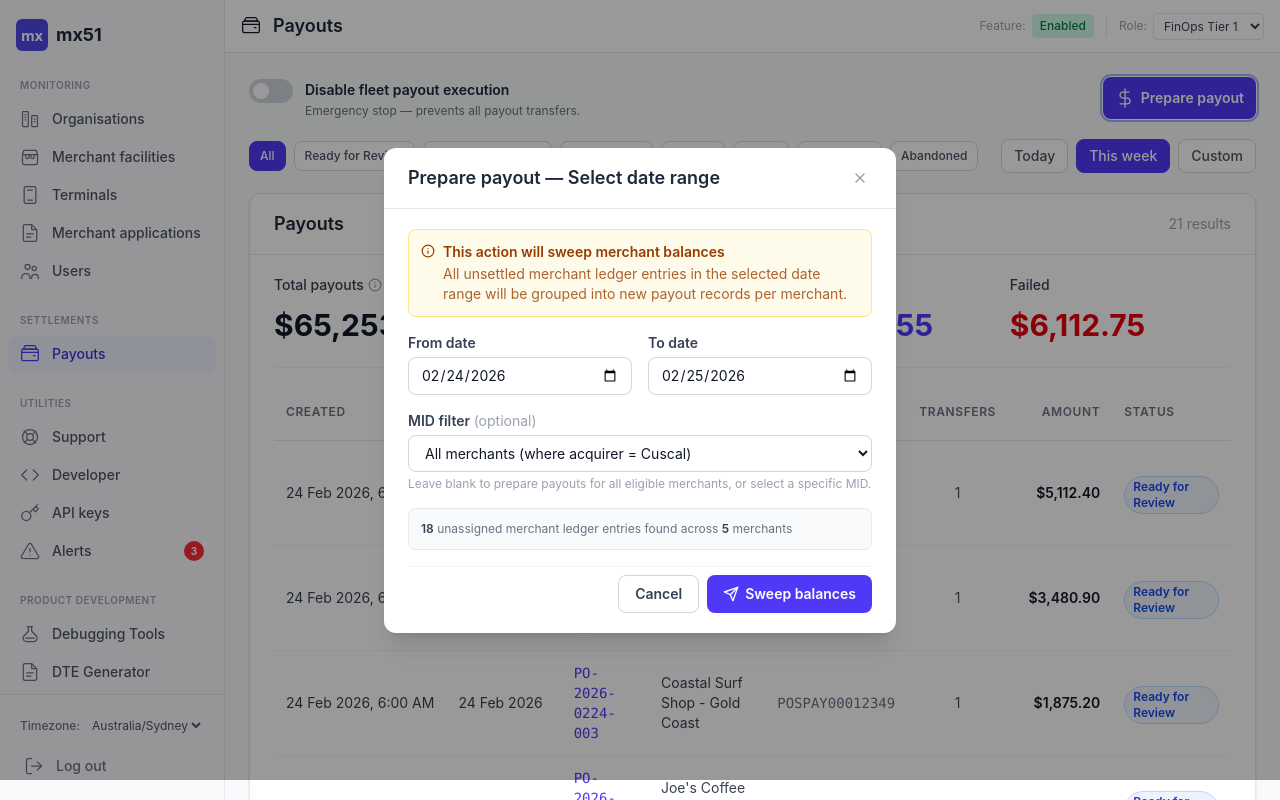
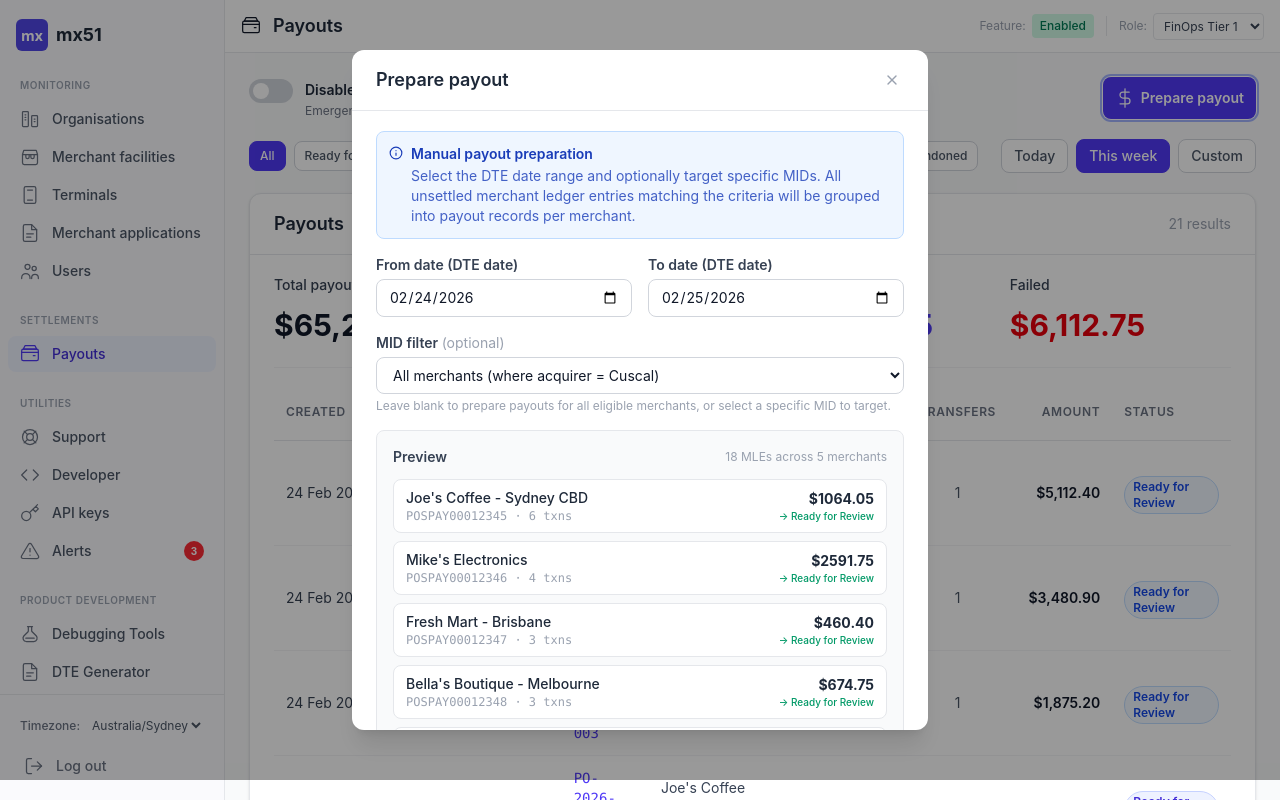
Before and after one commit to eeyern-mx51/msp-settlement-ledger, a React (Vite) app: page / in a window 1280 px wide. Both pictures are taken after a click on the button "Prepare payout". Built offline with nearby package versions, Linux system fonts and the light colour scheme.

Commit message:
Altering the prepare payout flow

```diff
--- a/src/MSPDashboard.jsx
+++ b/src/MSPDashboard.jsx
@@ -600,13 +600,10 @@ const mockUnassignedMLEs = [
 
 function PreparePayoutDialog({ open, onClose, onCreatePayouts, unassignedMLEs: mlePool, preselectedMid }) {
   const allMLEs = mlePool || mockUnassignedMLEs;
-  const [step, setStep] = useState(1); // 1=date select, 2=sweep animation, 3=confirm
+  const [step, setStep] = useState(1); // 1=parameters, 2=confirm
   const [fromDate, setFromDate] = useState("2026-02-24");
   const [toDate, setToDate] = useState("2026-02-25");
   const [selectedMid, setSelectedMid] = useState(preselectedMid || "");
-  const [sweepPhase, setSweepPhase] = useState("idle"); // idle, scanning, grouping, done
-  const [scannedCount, setScannedCount] = useState(0);
-  const [movedMLEs, setMovedMLEs] = useState(new Set());
   const [confirmed, setConfirmed] = useState(false);
   const [creating, setCreating] = useState(false);
   const { addToast } = useToast();
@@ -616,6 +613,7 @@ function PreparePayoutDialog({ open, onClose, onCreatePayouts, unassignedMLEs: m
 
   // Filter MLEs by selected date range + optional MID
   const filteredMLEs = allMLEs.filter((mle) => mle.date >= fromDate && mle.date <= toDate && (!selectedMid || mle.mid === selectedMid));
+
   // Group by merchant
   const merchantGroups = {};
   filteredMLEs.forEach((mle) => {
@@ -627,38 +625,8 @@ function PreparePayoutDialog({ open, onClose, onCreatePayouts, unassignedMLEs: m
 
   // Reset on close/open
   useEffect(() => {
-    if (open) { setStep(1); setSweepPhase("idle"); setScannedCount(0); setMovedMLEs(new Set()); setConfirmed(false); setCreating(false); setSelectedMid(preselectedMid || ""); }
+    if (open) { setStep(1); setConfirmed(false); setCreating(false); setSelectedMid(preselectedMid || ""); }
   }, [open, preselectedMid]);
-
-  // Sweep animation controller
-  const startSweep = () => {
-    setStep(2);
-    setSweepPhase("scanning");
-    setScannedCount(0);
-    setMovedMLEs(new Set());
-
-    // Phase 1: Scanning — count up
-    let count = 0;
-    const scanInterval = setInterval(() => {
-      count++;
-      setScannedCount(count);
-      if (count >= filteredMLEs.length) {
-        clearInterval(scanInterval);
-        setSweepPhase("grouping");
-        // Phase 2: Group — move MLEs one-by-one to the right
-        let moveIdx = 0;
-        const moveInterval = setInterval(() => {
-          if (moveIdx < filteredMLEs.length) {
-            setMovedMLEs((prev) => new Set([...prev, filteredMLEs[moveIdx].id]));
-            moveIdx++;
-          } else {
-            clearInterval(moveInterval);
-            setTimeout(() => setSweepPhase("done"), 400);
-          }
-        }, 120);
-      }
-    }, 80);
-  };
 
   const handleCreate = () => {
     setCreating(true);
@@ -679,125 +647,68 @@ function PreparePayoutDialog({ open, onClose, onCreatePayouts, unassignedMLEs: m
         status: g.total <= 0 ? "Completed" : "Ready for Review",
       }));
       onCreatePayouts(newPayouts);
-      addToast({ type: "success", title: "Payouts created", message: `${newPayouts.length} new payout${newPayouts.length > 1 ? "s" : ""} prepared for review.` });
+      addToast({ type: "success", title: "Payouts created", message: `${newPayouts.length} new payout${newPayouts.length > 1 ? "s" : ""} prepared and set to Ready for Review.` });
       onClose();
-    }, 1500);
+    }, 800);
   };
 
   if (!open) return null;
 
   return (
-    <Modal open={open} onClose={onClose} title={step === 1 ? "Prepare payout — Select date range" : step === 2 ? "Prepare payout — Sweeping balances" : "Prepare payout — Confirm"}>
+    <Modal open={open} onClose={onClose} title={step === 1 ? "Prepare payout" : "Prepare payout — Confirm"} width="max-w-xl">
       <div className="space-y-4">
-        {/* ── Step 1: Date range ── */}
+        {/* ── Step 1: Parameters ── */}
         {step === 1 && (<>
-          <Alert type="warning" title="This action will sweep merchant balances">All unsettled merchant ledger entries in the selected date range will be grouped into new payout records per merchant.</Alert>
+          <Alert type="info" title="Manual payout preparation">Select the DTE date range and optionally target specific MIDs. All unsettled merchant ledger entries matching the criteria will be grouped into payout records per merchant.</Alert>
           <div className="grid grid-cols-2 gap-4">
-            <div><label className="block text-sm font-semibold text-gray-700 mb-1">From date</label><input type="date" value={fromDate} onChange={(e) => setFromDate(e.target.value)} className="w-full text-sm border border-gray-300 rounded-lg px-3 py-2 focus:ring-2 focus:ring-indigo-200 focus:border-indigo-400" /></div>
-            <div><label className="block text-sm font-semibold text-gray-700 mb-1">To date</label><input type="date" value={toDate} onChange={(e) => setToDate(e.target.value)} className="w-full text-sm border border-gray-300 rounded-lg px-3 py-2 focus:ring-2 focus:ring-indigo-200 focus:border-indigo-400" /></div>
+            <div><label className="block text-sm font-semibold text-gray-700 mb-1">From date (DTE date)</label><input type="date" value={fromDate} onChange={(e) => setFromDate(e.target.value)} className="w-full text-sm border border-gray-300 rounded-lg px-3 py-2 focus:ring-2 focus:ring-indigo-200 focus:border-indigo-400" /></div>
+            <div><label className="block text-sm font-semibold text-gray-700 mb-1">To date (DTE date)</label><input type="date" value={toDate} onChange={(e) => setToDate(e.target.value)} className="w-full text-sm border border-gray-300 rounded-lg px-3 py-2 focus:ring-2 focus:ring-indigo-200 focus:border-indigo-400" /></div>
           </div>
           <div>
             <label className="block text-sm font-semibold text-gray-700 mb-1">MID filter <span className="font-normal text-gray-400">(optional)</span></label>
             <select value={selectedMid} onChange={(e) => setSelectedMid(e.target.value)} className="w-full text-sm border border-gray-300 rounded-lg px-3 py-2 bg-white focus:ring-2 focus:ring-indigo-200 focus:border-indigo-400">
               <option value="">All merchants (where acquirer = Cuscal)</option>
-              {availableMids.map(mid => <option key={mid} value={mid}>{mid} — {allMLEs.find(m => m.mid === mid)?.merchant || mid}</option>)}
+              {availableMids.map(m => <option key={m} value={m}>{m} — {allMLEs.find(x => x.mid === m)?.merchant || m}</option>)}
             </select>
-            <p className="text-xs text-gray-400 mt-1">Leave blank to prepare payouts for all eligible merchants, or select a specific MID.</p>
-          </div>
-          <div className="bg-gray-50 rounded-lg p-3 border border-gray-200">
-            <p className="text-xs text-gray-500"><span className="font-semibold text-gray-700">{filteredMLEs.length}</span> unassigned merchant ledger entr{filteredMLEs.length !== 1 ? "ies" : "y"} found across <span className="font-semibold text-gray-700">{groups.length}</span> merchant{groups.length !== 1 ? "s" : ""}</p>
-          </div>
+            <p className="text-xs text-gray-400 mt-1">Leave blank to prepare payouts for all eligible merchants, or select a specific MID to target.</p>
+          </div>
+
+          {/* Preview summary */}
+          <div className="bg-gray-50 rounded-lg border border-gray-200 p-4 space-y-3">
+            <div className="flex items-center justify-between">
+              <span className="text-sm font-semibold text-gray-700">Preview</span>
+              <span className="text-xs text-gray-400">{filteredMLEs.length} MLE{filteredMLEs.length !== 1 ? "s" : ""} across {groups.length} merchant{groups.length !== 1 ? "s" : ""}</span>
+            </div>
+            {groups.length > 0 ? (
+              <div className="space-y-2">
+                {groups.map((g) => (
+                  <div key={g.mid} className="flex items-center justify-between px-3 py-2 rounded-lg bg-white border border-gray-200">
+                    <div className="min-w-0">
+                      <div className="text-sm font-medium text-gray-800 truncate">{g.merchant}</div>
+                      <div className="text-xs text-gray-400 font-mono">{g.mid} · {g.mles.length} txn{g.mles.length > 1 ? "s" : ""}</div>
+                    </div>
+                    <div className="text-right flex-shrink-0">
+                      <div className="text-sm font-bold text-gray-800">${g.total.toFixed(2)}</div>
+                      <div className={`text-[10px] font-medium ${g.total <= 0 ? "text-amber-600" : "text-emerald-600"}`}>{g.total <= 0 ? "Zero/negative — auto-complete" : "→ Ready for Review"}</div>
+                    </div>
+                  </div>
+                ))}
+              </div>
+            ) : (
+              <p className="text-sm text-gray-400 text-center py-2">No transactions found for the selected criteria.</p>
+            )}
+          </div>
+
           <div className="flex justify-end gap-2 pt-2 border-t border-gray-100">
             <Button variant="outline" colorScheme="neutral" size="md" onClick={onClose}>Cancel</Button>
-            <Button variant="solid" colorScheme="brand" size="md" disabled={filteredMLEs.length === 0} onClick={startSweep} leftIcon={<Icons.ArrowSend />}>Sweep balances</Button>
+            <Button variant="solid" colorScheme="brand" size="md" disabled={groups.length === 0} onClick={() => setStep(2)} leftIcon={<Icons.ChevronRight />}>Review &amp; confirm</Button>
           </div>
         </>)}
 
-        {/* ── Step 2: Sweep animation ── */}
+        {/* ── Step 2: Confirmation ── */}
         {step === 2 && (<>
-          {/* Progress bar */}
-          <div className="space-y-2">
-            <div className="flex items-center justify-between text-xs text-gray-500">
-              <span>{sweepPhase === "scanning" ? "Scanning transactions..." : sweepPhase === "grouping" ? "Grouping into payouts..." : "Sweep complete"}</span>
-              <span className="font-mono">{movedMLEs.size}/{filteredMLEs.length}</span>
-            </div>
-            <div className="h-1.5 bg-gray-200 rounded-full overflow-hidden">
-              <div className="h-full bg-indigo-500 rounded-full transition-all duration-200 ease-out" style={{ width: `${filteredMLEs.length > 0 ? (movedMLEs.size / filteredMLEs.length) * 100 : 0}%` }} />
-            </div>
-          </div>
-
-          {/* Two-column layout: Left = unassigned, Right = grouped */}
-          <div className="grid grid-cols-2 gap-4 min-h-[320px]">
-            {/* Left: Unassigned MLEs */}
-            <div className="border border-gray-200 rounded-lg bg-white overflow-hidden">
-              <div className="px-3 py-2 bg-gray-50 border-b border-gray-200 flex items-center gap-2">
-                <div className="w-2 h-2 rounded-full bg-amber-400" />
-                <span className="text-xs font-semibold text-gray-600 uppercase tracking-wide">Unassigned MLEs</span>
-              </div>
-              <div className="p-2 space-y-1 max-h-[280px] overflow-y-auto">
-                {filteredMLEs.map((mle) => {
-                  const isMoved = movedMLEs.has(mle.id);
-                  return (
-                    <div key={mle.id} className={`flex items-center justify-between px-2 py-1.5 rounded text-xs transition-all duration-300 ${isMoved ? "opacity-0 translate-x-8 h-0 py-0 overflow-hidden" : "opacity-100 bg-white"}`}>
-                      <div className="flex items-center gap-2 min-w-0">
-                        <span className="font-mono text-gray-400 text-[10px] w-16 flex-shrink-0">{mle.id}</span>
-                        <span className="truncate text-gray-600">{mle.merchant.split(" - ")[0]}</span>
-                      </div>
-                      <span className={`font-mono flex-shrink-0 ${mle.amount < 0 ? "text-red-600" : "text-gray-800"}`}>{mle.amount < 0 ? "-" : ""}${Math.abs(mle.amount).toFixed(2)}</span>
-                    </div>
-                  );
-                })}
-                {movedMLEs.size === filteredMLEs.length && (
-                  <div className="py-6 text-center text-xs text-gray-400 animate-slide-up">No unassigned transactions remaining</div>
-                )}
-              </div>
-            </div>
-
-            {/* Right: Merchant payout groups */}
-            <div className="border border-gray-200 rounded-lg bg-white overflow-hidden">
-              <div className="px-3 py-2 bg-gray-50 border-b border-gray-200 flex items-center gap-2">
-                <div className="w-2 h-2 rounded-full bg-emerald-400" />
-                <span className="text-xs font-semibold text-gray-600 uppercase tracking-wide">Payout Groups</span>
-              </div>
-              <div className="p-2 space-y-2 max-h-[280px] overflow-y-auto">
-                {groups.map((g) => {
-                  const assignedMLEs = g.mles.filter((mle) => movedMLEs.has(mle.id));
-                  if (assignedMLEs.length === 0) return null;
-                  const groupTotal = assignedMLEs.reduce((s, mle) => s + mle.amount, 0);
-                  return (
-                    <div key={g.mid} className="border border-emerald-200 rounded-lg bg-emerald-50 p-2 animate-slide-up">
-                      <div className="flex items-center justify-between mb-1">
-                        <span className="text-xs font-semibold text-gray-800 truncate">{g.merchant}</span>
-                        <span className="text-xs font-mono font-bold text-emerald-700">${groupTotal.toFixed(2)}</span>
-                      </div>
-                      <div className="space-y-0.5">
-                        {assignedMLEs.map((mle) => (
-                          <div key={mle.id} className="flex items-center justify-between text-[10px] text-gray-500 animate-slide-up">
-                            <span className="flex items-center gap-1"><span className="font-mono">{mle.id}</span><span className="text-gray-400">{mle.type}</span></span>
-                            <span className={`font-mono ${mle.amount < 0 ? "text-red-500" : ""}`}>{mle.amount < 0 ? "-" : ""}${Math.abs(mle.amount).toFixed(2)}</span>
-                          </div>
-                        ))}
-                      </div>
-                      <div className="mt-1 pt-1 border-t border-emerald-200 flex items-center justify-between text-[10px]">
-                        <span className="text-gray-400">{assignedMLEs.length} transaction{assignedMLEs.length > 1 ? "s" : ""}</span>
-                        <span className={`font-medium ${groupTotal <= 0 ? "text-amber-600" : "text-emerald-600"}`}>{groupTotal <= 0 ? "Zero/negative — auto-complete" : "Ready for Review"}</span>
-                      </div>
-                    </div>
-                  );
-                })}
-              </div>
-            </div>
-          </div>
-
-          <div className="flex justify-end gap-2 pt-2 border-t border-gray-100">
-            <Button variant="outline" colorScheme="neutral" size="md" onClick={onClose}>Cancel</Button>
-            <Button variant="solid" colorScheme="brand" size="md" disabled={sweepPhase !== "done"} onClick={() => setStep(3)} leftIcon={<Icons.ChevronRight />}>Continue</Button>
-          </div>
-        </>)}
-
-        {/* ── Step 3: Confirmation ── */}
-        {step === 3 && (<>
-          <Alert type="info" title={`${groups.length} payout${groups.length > 1 ? "s" : ""} will be created`}>Review the summary below before confirming. This action cannot be undone.</Alert>
+          <Alert type="warning" title={`${groups.length} payout${groups.length > 1 ? "s" : ""} will be created`}>Merchant ledger entries will be swept into payout records. Each payout will be set to "Ready for Review" and require FinOps approval before transfer.</Alert>
+
           <div className="space-y-2">
             {groups.map((g) => (
               <div key={g.mid} className="flex items-center justify-between px-3 py-2.5 rounded-lg bg-gray-50 border border-gray-200">
@@ -812,9 +723,15 @@ function PreparePayoutDialog({ open, onClose, onCreatePayouts, unassignedMLEs: m
               </div>
             ))}
           </div>
-          <label className="flex items-start gap-2 cursor-pointer"><input type="checkbox" checked={confirmed} onChange={(e) => setConfirmed(e.target.checked)} className="mt-1 rounded border-gray-300" /><span className="text-sm text-gray-700">I confirm I want to create these payouts. Merchant balances will be swept to zero.</span></label>
+
+          <div className="bg-blue-50 rounded-lg p-3 border border-blue-200">
+            <p className="text-xs text-blue-700">This is a <strong>manual preparation</strong>. In production, this step can be automated (e.g. scheduled job running daily at 8:30 AM).</p>
+          </div>
+
+          <label className="flex items-start gap-2 cursor-pointer"><input type="checkbox" checked={confirmed} onChange={(e) => setConfirmed(e.target.checked)} className="mt-1 rounded border-gray-300" /><span className="text-sm text-gray-700">I confirm I want to prepare these payouts.</span></label>
+
           <div className="flex justify-end gap-2 pt-2 border-t border-gray-100">
-            <Button variant="outline" colorScheme="neutral" size="md" onClick={() => { setStep(2); setConfirmed(false); }}>Back</Button>
+            <Button variant="outline" colorScheme="neutral" size="md" onClick={() => { setStep(1); setConfirmed(false); }}>Back</Button>
             <Button variant="solid" colorScheme="brand" size="md" disabled={!confirmed || creating} onClick={handleCreate} leftIcon={creating ? null : <Icons.DollarSign />}>
               {creating ? (<span className="flex items-center gap-2"><svg className="animate-spin h-4 w-4" viewBox="0 0 24 24" fill="none"><circle className="opacity-25" cx="12" cy="12" r="10" stroke="currentColor" strokeWidth="4" /><path className="opacity-75" fill="currentColor" d="M4 12a8 8 0 018-8V0C5.37 0 0 5.37 0 12h4z" /></svg>Creating payouts...</span>) : "Create payouts"}
             </Button>
```
